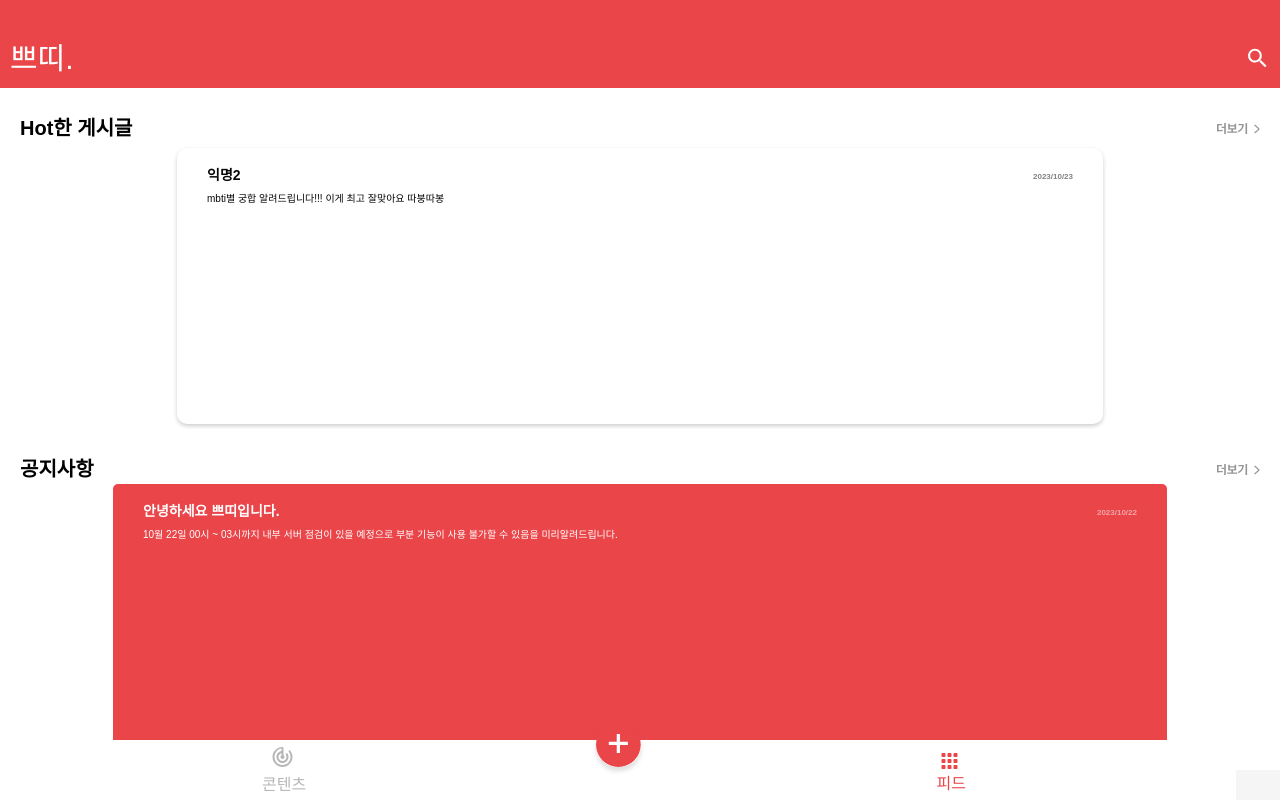
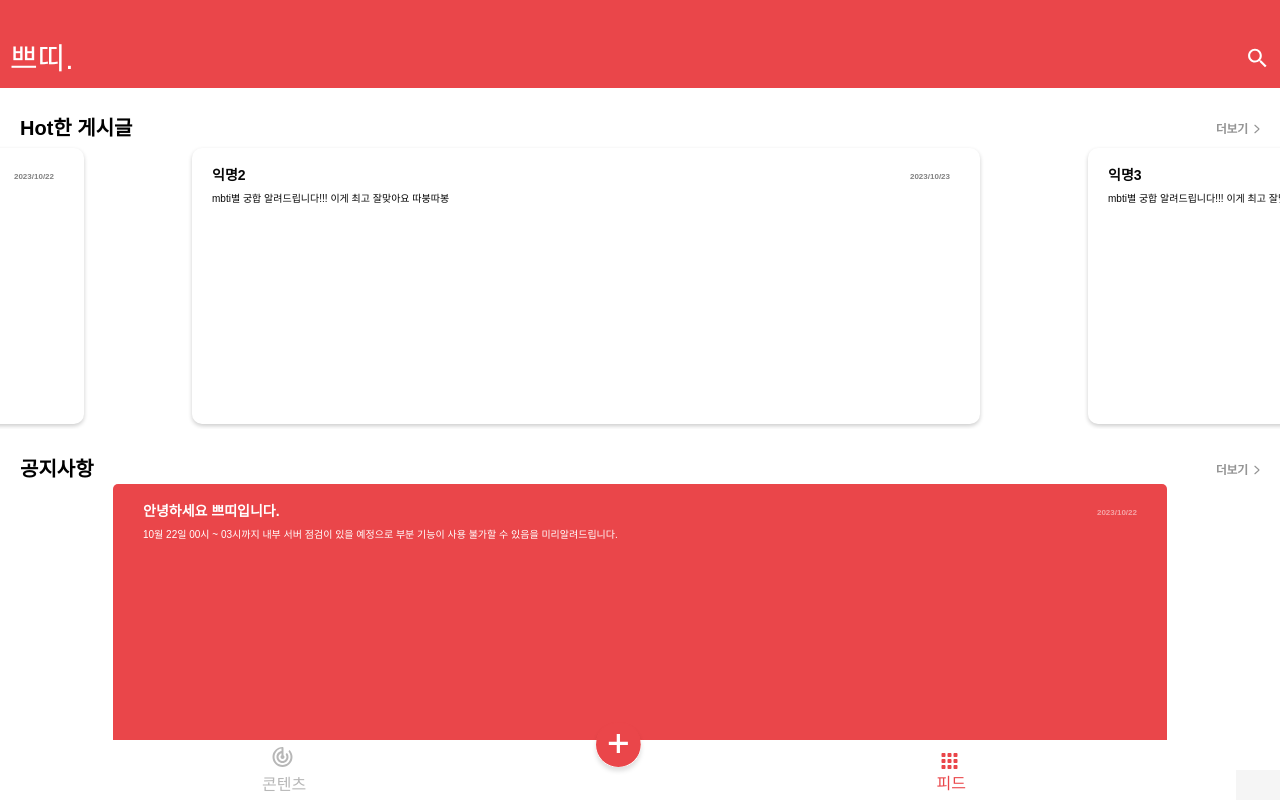
Before and after one commit to Theo-16-T1F7/T1F7-FE, a React (Create React App) app: page / in a window 1280 px wide. Built offline with nearby package versions, Linux system fonts and the light colour scheme; no server answers; a web font is replaced by a local one.

Commit message:
[design] 공지사항 위치 수정

```diff
--- a/src/components/HotBoard/HotBoard.styled.ts
+++ b/src/components/HotBoard/HotBoard.styled.ts
@@ -1,8 +1,6 @@
 import styled from 'styled-components';
 
-export const Container = styled.p`
-
-`;
+export const Container = styled.p``;
 export const TextCard = styled.div`
   display: flex;
   height: 0vh;
@@ -10,16 +8,15 @@ export const TextCard = styled.div`
   align-items: center; /* 수직 중앙 정렬 */
 `;
 export const HotBoardCard = styled.div`
-  width: 70%;
+  width: 60vw;
   height: 20vw;
   background-color: #ffffff;
   margin-top: 5px;
   margin-bottom: 5px;
   border-radius: 10px;
-  padding-left: 30px;
+  padding-left: 20px;
   padding-top: 20px;
   box-shadow: 0 2px 4px rgba(0, 0, 0, 0.2); /* 그림자 효과 추가 */
-
 `;
 export const Name = styled.div`
   display: flex;
@@ -48,6 +45,7 @@ export const CreatedAt = styled.div`
 
 export const EmblaContainer = styled.div`
   overflow: hidden;
+
 `;
 
 export const EmblaInnerContainer = styled.div`
@@ -55,10 +53,7 @@ export const EmblaInnerContainer = styled.div`
 `;
 
 export const EmblaSlide = styled.div`
-  flex: 0 0 100%;
+  flex: 0 0 auto;
   min-width: 0;
-  height: auto; /* Add this line to make the height auto */
-  display: flex; /* Add this line to make it a flex container */
-  justify-content: center; /* Add this line to center the content vertically */
-  align-items: center; /* Add this line to center the content horizontally */
+  width: 70%;
 `;
```
